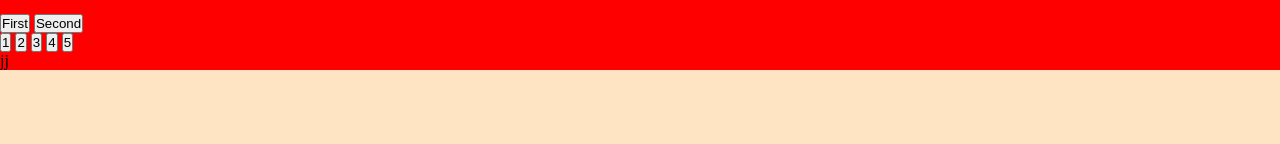
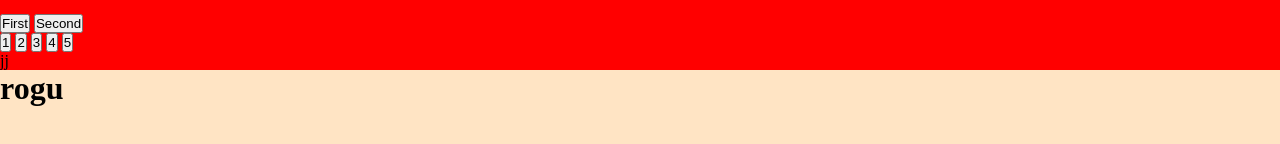
Before and after one commit to arsenicsalangsang/Arsenic_Portfolio, a plain HTML site: page index.html in a window 1280 px wide. Shown: the part 216-360 px from the top of the page. Drawn offline with Linux system fonts and the light colour scheme.

Commit message:
fourth push

```diff
--- a/index.html
+++ b/index.html
@@ -98,7 +98,9 @@
   <div>
     <div class="firstbox">
       <p>
-
+          <h1>
+            rogu
+          </h1>
       </p>
     </div>
 
```
